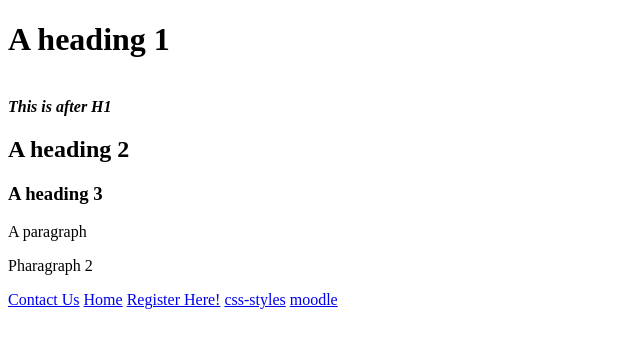
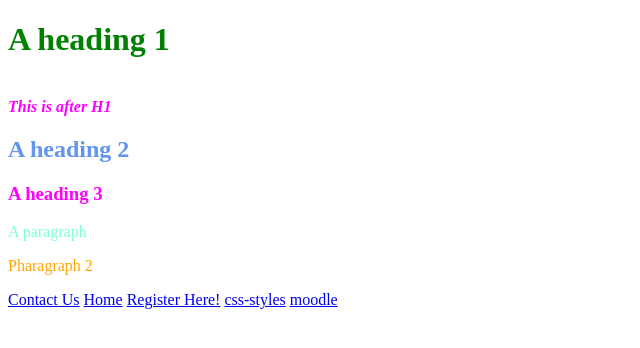
Before and after one commit to kteresc2/assignment-1, a plain HTML site: page index.html in a window 1280 px wide. Shown: the whole page, without its empty margins (0-640 px from the left). Drawn offline with Linux system fonts and the light colour scheme.

Commit message:
Color Change

```diff
--- a/css/styles.css
+++ b/css/styles.css
@@ -0,0 +1,9 @@
+html {
+    color: fuchsia;
+}
+
+h1 {
+    color : green;
+}
+
+p { color : orange;}
--- a/index.html
+++ b/index.html
@@ -4,12 +4,13 @@
     <meta charset="utf-8">
     <title>My Title</title>
     <link rel="stylesheet" type="text/css" href="css/styles.css">
+
 </head>
 <body>
     <h1>A heading 1</h1><br><strong><em>This is after H1</em></strong>
-    <h2>A heading 2</h2>
+    <h2 style="color : cornflowerblue;">A heading 2</h2>
     <h3>A heading 3</h3>
-    <p>A paragraph</p>
+    <p style="color : aquamarine">A paragraph</p>
     <p>Pharagraph 2</p>
     <a href="contact.html">Contact Us</a>
 
```
